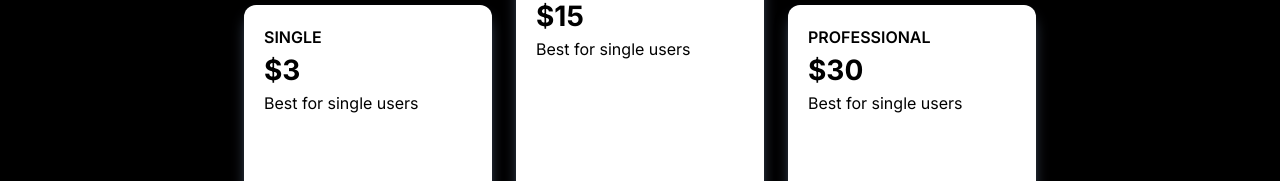
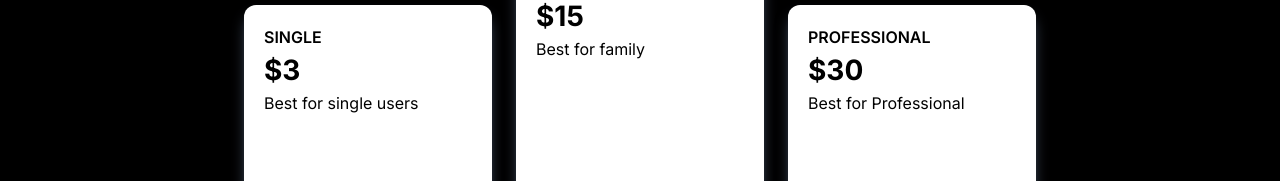
Before and after one commit to ishk9/getYourDiet, a Next.js app in the folder client/: page /Pricing in a window 1280 px wide. Shown: the part 348-529 px from the top of the page. Built offline with nearby package versions, Linux system fonts and the light colour scheme.

Commit message:
Updated the description!

```diff
--- a/client/app/Pricing/page.js
+++ b/client/app/Pricing/page.js
@@ -4,8 +4,8 @@ import React from 'react'
 
 const prices = [
     {id: 1, title: 'Single', price: '3', description: 'Best for single users', popular: 0},
-    {id: 2, title: 'Family', price: '15', description: 'Best for single users', popular: 1},
-    {id: 3, title: 'Professional', price: '30', description: 'Best for single users', popular: 0},
+    {id: 2, title: 'Family', price: '15', description: 'Best for family', popular: 1},
+    {id: 3, title: 'Professional', price: '30', description: 'Best for Professional', popular: 0},
 ]
 
 export default function PricingPage() {
```
